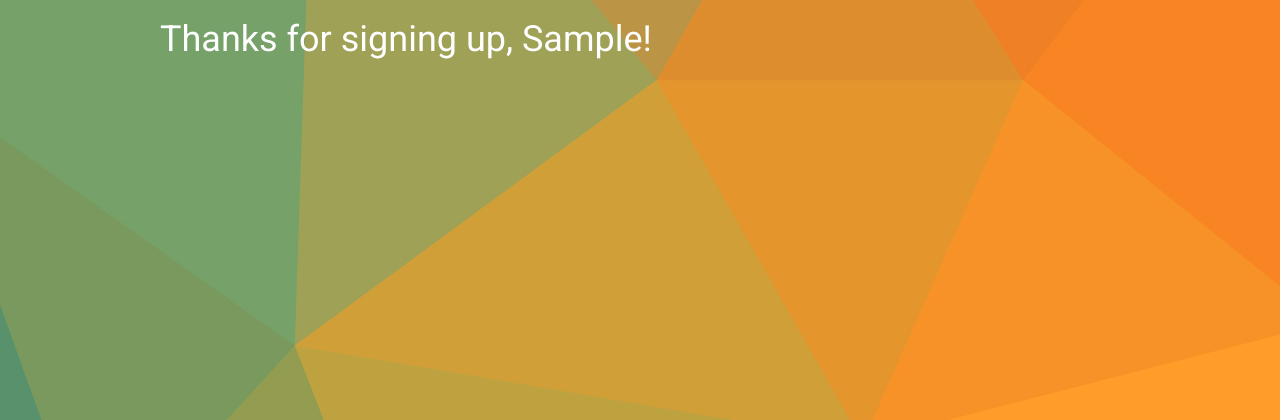
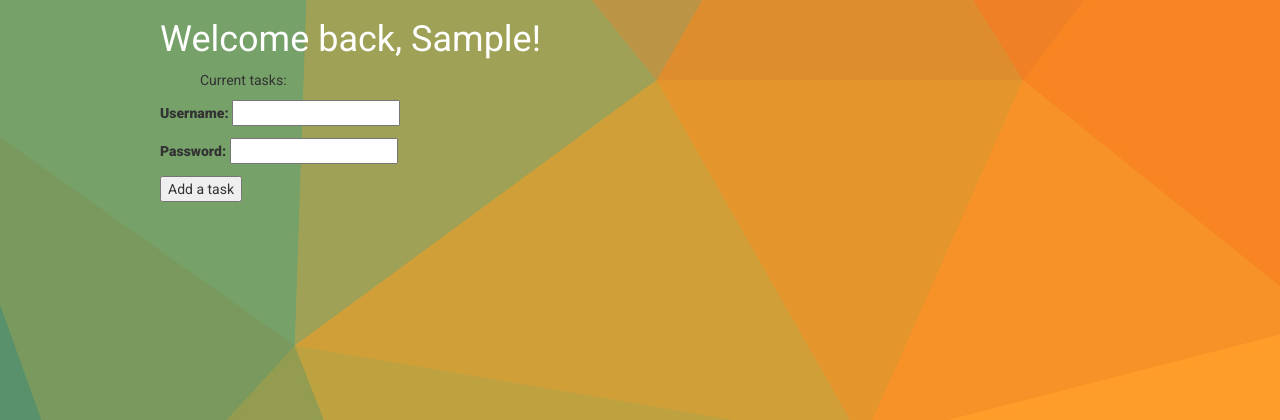
Before and after one commit to st421/example-django-app, a Django app: template myapp/templates/profile.html in a window 1280 px wide. Shown: the top 420 px of the page. Run offline with Django 3.2, Linux system fonts and the light colour scheme; the template is opened without the code that fills it: values that come from a table or form of the project are taken from there, others are empty; the visitor is signed in with stand-in values (Sample User, id 1); some libraries are stand-ins or nearby versions.

Commit message:
Added task list

```diff
--- a/myapp/forms.py
+++ b/myapp/forms.py
@@ -1,5 +1,6 @@
 from django import forms
 from django.contrib.auth.models import User
+from .models import Task
 
 class UserSignupForm(forms.ModelForm):
     password = forms.CharField(widget=forms.PasswordInput)
@@ -10,3 +11,8 @@
 class UserLoginForm(forms.Form):
     username = forms.CharField()
     password = forms.CharField(widget=forms.PasswordInput)
+
+class TaskForm(forms.ModelForm):
+    class Meta:
+        model = Task
+        fields = ['name']
--- a/myapp/models.py
+++ b/myapp/models.py
@@ -1,6 +1,8 @@
 from django.db import models
+from django.contrib.auth.models import User
 
 class Task(models.Model):
+    user = models.ForeignKey(User, null=True)
     name = models.TextField(max_length=25, unique=True)
 
     def __str__(self):
--- a/myapp/templates/profile.html
+++ b/myapp/templates/profile.html
@@ -1,4 +1,12 @@
 {% extends 'main.html' %}
 {% block content %}
-    <h1>Thanks for signing up, {{user.first_name}}!</h1>
+    <h1>Welcome back, {{user.first_name}}!</h1>
+    <ul>Current tasks:
+      {% for task in tasks %}
+      <li>{{task}}</li>
+      {% endfor %}
+    </ul>
+    <form method="POST" class="post-form" action="/task/add/">{% csrf_token %}{{ form.as_p }}
+      <input type="submit" value="Add a task">
+    </form>
 {% endblock %}
```
Also changed, not shown: myapp/views.py (+14 -2 lines), myapp/migrations/0002_task_user.py (added).
